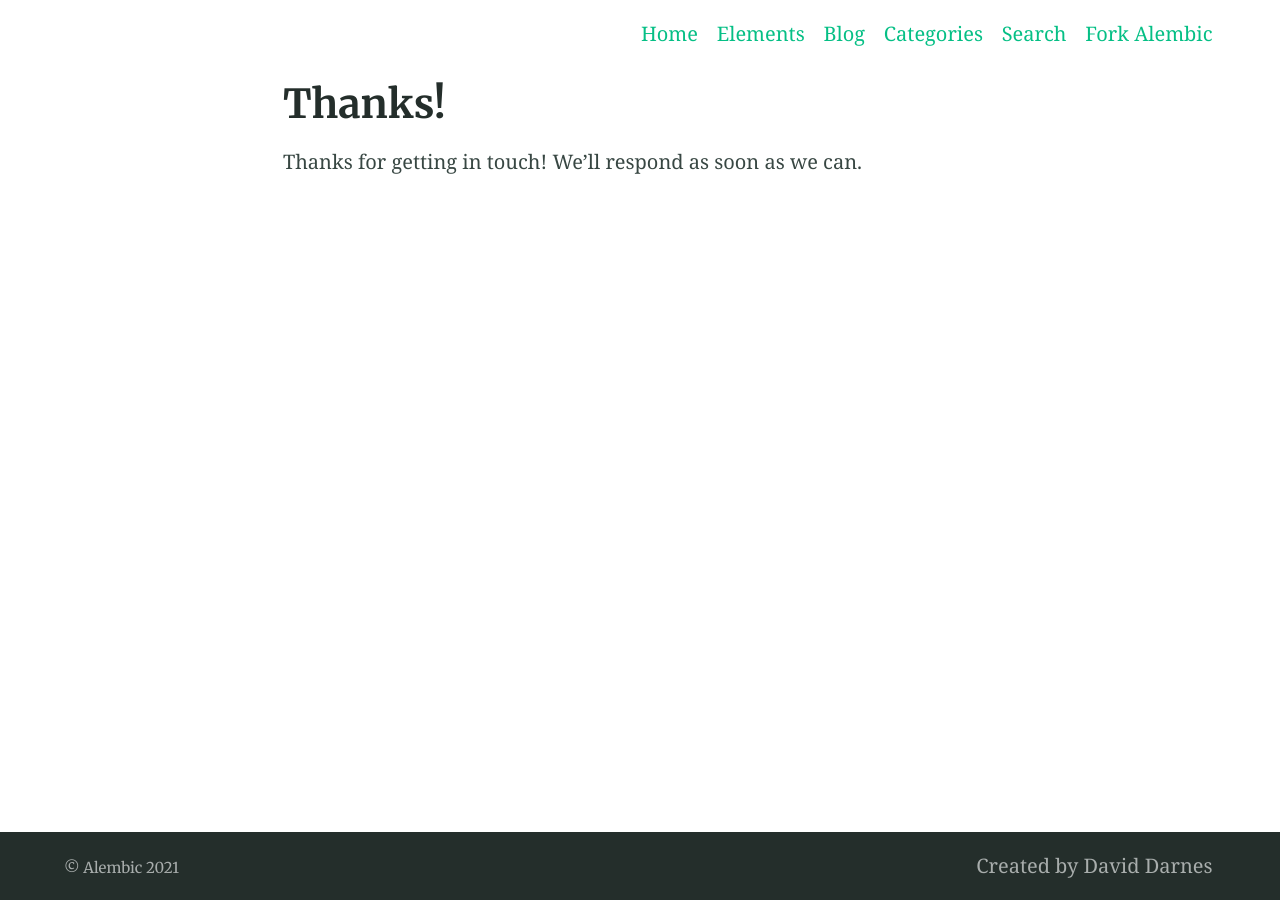
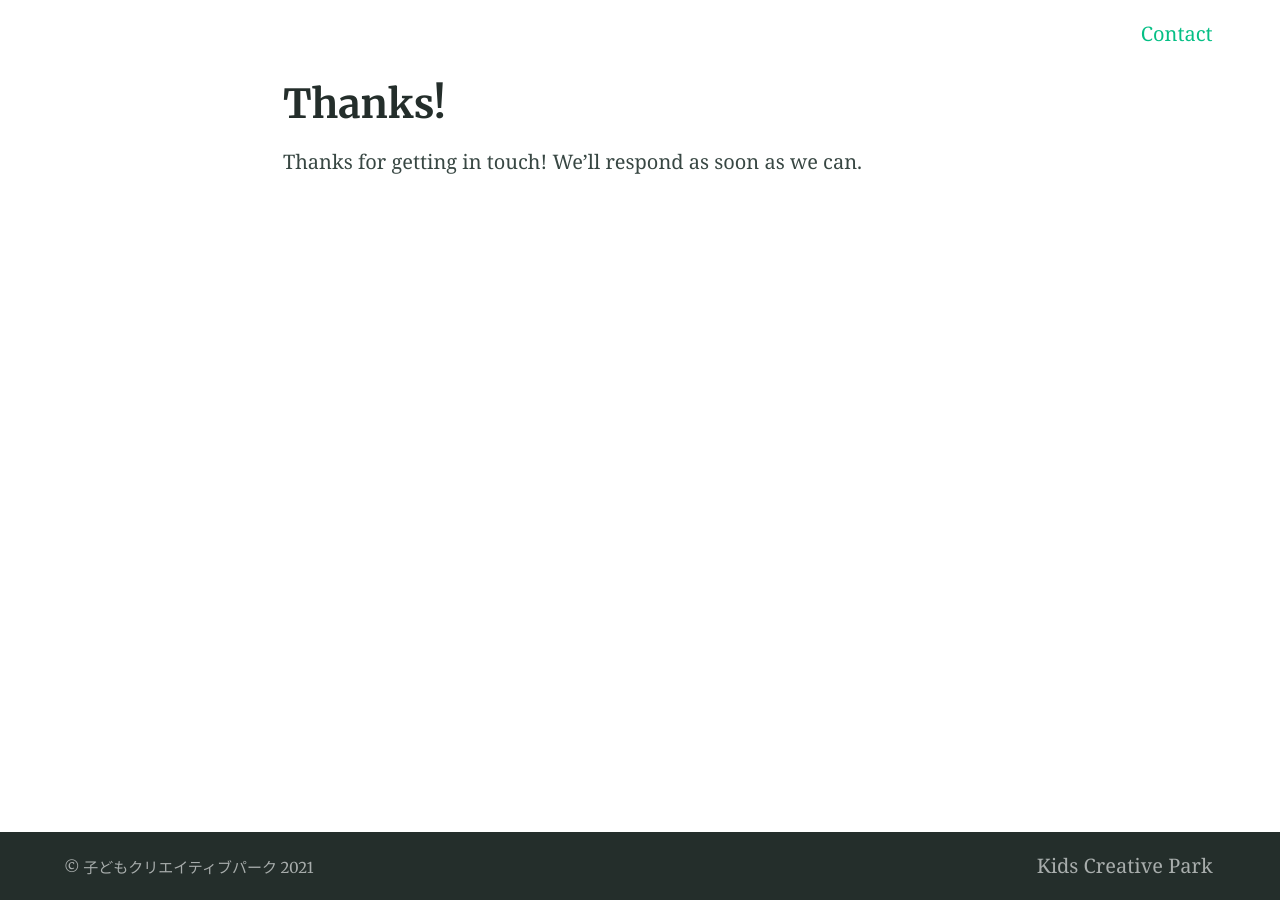
Before and after one commit to kwaka1208/kids-creative-park.github.io, a Jekyll site: the page built from thanks.md, in a window 1280 px wide. Built offline with Jekyll 4.4.1, drawn with Linux system fonts in a browser that asks for light colours.

Commit message:
諸々更新

```diff
--- a/_config.yml
+++ b/_config.yml
@@ -92,14 +92,14 @@ defaults:
 
 # 7. Site settings
 encoding: utf-8 # Make sure the encoding is right
-lang: en-GB # Set the site language
-title: "Alembic" # Site name or title, also used in jekyll-seo-tag
+lang: ja-JP # Set the site language
+title: "子どもクリエイティブパーク" # Site name or title, also used in jekyll-seo-tag
 logo: "/assets/logos/kcp-logo-ca.svg" # Site logo, also used in jekyll-seo-tag
-description: "Alembic is a starting point for Jekyll projects. Rather than starting from scratch, this boilerplate is designed to get the ball rolling immediately" # Site description and default description, also used in jekyll-seo-tag
-url: "https://alembic.darn.es" # Site url, also used in jekyll-seo-tag
+description: "" # Site description and default description, also used in jekyll-seo-tag
+url: "https://kids-creative-park.github.io" # Site url, also used in jekyll-seo-tag
 baseurl: ""
-repo: "https://github.com/daviddarnes/alembic"
-email: "me@daviddarnes.com"
+repo: "https://github.com/kids-creative-park/kids-creative-park.github.io"
+email: ""
 # disqus: "alembic-1" # Blog post comments, uncomment the option and set the site ID from your Disqus account
 # google_analytics: ''
 # google_analytics_anonymize_ip: ''
@@ -119,31 +119,20 @@ favicons: # Favicons are also used in the manifest file. Syntax is 'size: path'
 
 # 9. Site navigation
 navigation_header:
-- title: Home
+- title: Contact
   url: /
-- title: Elements
-  url: /elements/
-- title: Blog
-  url: /blog/
-- title: Categories
-  url: /categories/
-- title: Search
-  url: /search/
-- title: Fork Alembic
-  url: https://github.com/daviddarnes/alembic
 
 navigation_footer:
-- title: Created by David Darnes
-  url: https://darn.es
+- title: Kids Creative Park
+  url: https://kids-creative-park.github.io
 
 social_links: # Appears in sidebar. Set the urls then uncomment and comment out as desired
-  Twitter: https://twitter.com/DavidDarnes
-  LinkedIn: https://www.linkedin.com/in/daviddarnes
-  GitHub: https://github.com/daviddarnes
-  link: https://darn.es
+  Twitter: https://twitter.com/
+  GitHub: https://github.com/kids-creative-park
+  link: https://kids-creative-park.github.io
   RSS: /feed.xml
 
 sharing_links: # Appear at the bottom of single blog posts, add as desired. The value can be 'true' or the desired button colour
   Twitter: "#0d94e7"
   facebook: "#3B5998"
-  Email: true
+  Email: false
```
Also changed, not shown: diff.txt (added, +65 -0 lines), index.md (+4 -6 lines), Gemfile.lock (added), 2 other files.
